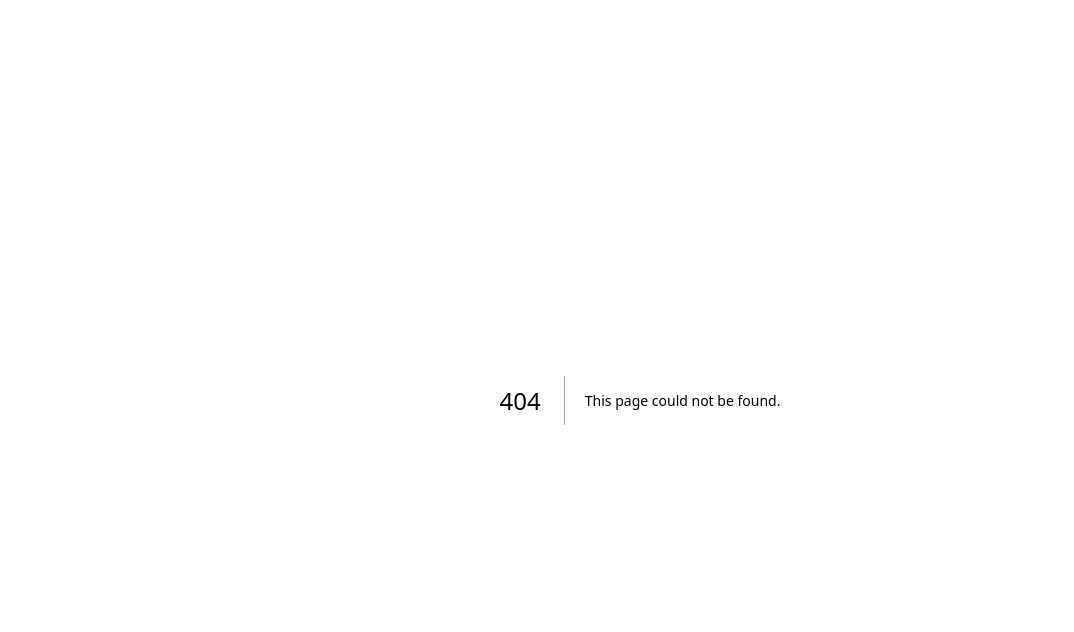
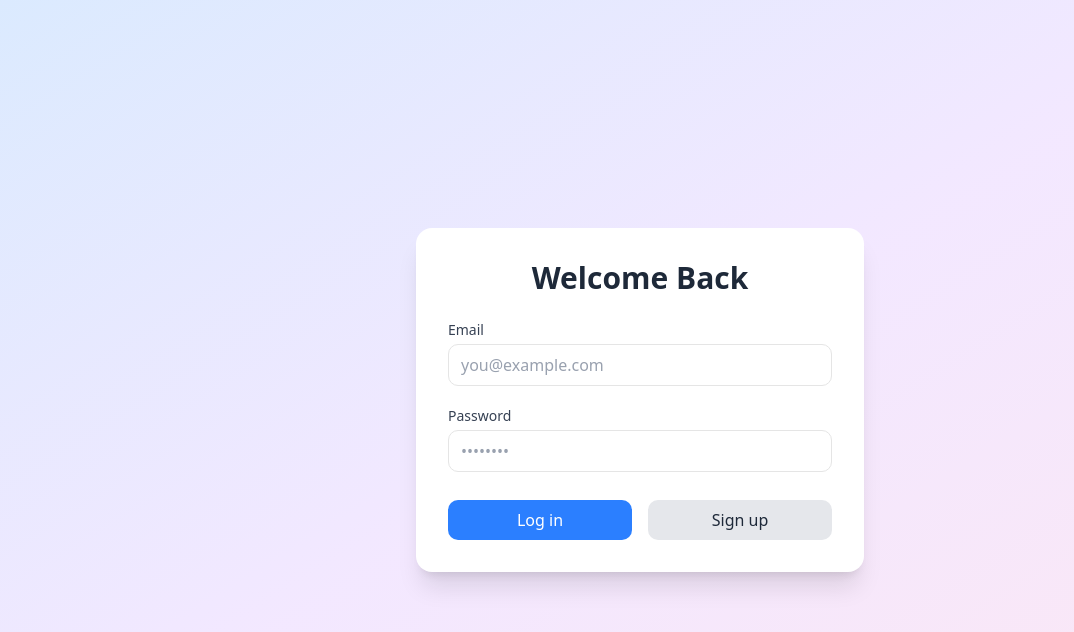
Before and after one commit to shadabali-git/Exam-Test-Platform, a Next.js app: page /login in a window 1280 px wide. Before the commit this address had no page. Shown: the top 632 px of the page, without its empty margins (0-1074 px from the left). Built offline with nearby package versions, Linux system fonts and the light colour scheme.

Commit message:
Login with Email Password

```diff
--- /dev/null
+++ b/app/error/page.tsx
@@ -0,0 +1,25 @@
+"use client"
+
+
+export default function ErrorPage() {
+  return (
+    <div className="min-h-screen flex flex-col items-center justify-center bg-gray-50 text-center p-6">
+      <div className="bg-white p-8 rounded-2xl shadow-lg max-w-md">
+
+        <h1 className="text-3xl font-bold mt-4 text-gray-800">
+          Oops! Something went wrong
+        </h1>
+        <p className="text-gray-600 mt-2">
+          We’re sorry, but something didn’t work as expected.
+          Try refreshing the page or going back.
+        </p>
+        <button
+          onClick={() => window.history.back()}
+          className="mt-6 px-6 py-3 bg-red-500 text-white rounded-xl hover:bg-red-600 transition-colors"
+        >
+          Go Back
+        </button>
+      </div>
+    </div>
+  )
+}
--- /dev/null
+++ b/app/login/action.ts
@@ -0,0 +1,59 @@
+'use server'
+
+import { revalidatePath } from 'next/cache'
+import { redirect } from 'next/navigation'
+
+import { createClient } from '@/lib/supabase/server'
+
+export async function login(formData: FormData) {
+  const supabase = await createClient()
+
+  // type-casting here for convenience
+  // in practice, you should validate your inputs
+  const data = {
+    email: formData.get('email') as string,
+    password: formData.get('password') as string,
+  }
+
+  const { error } = await supabase.auth.signInWithPassword(data)
+
+  if (error) {
+    redirect('/error')
+  }
+
+  revalidatePath('/', 'layout')
+  redirect('/')
+}
+
+export async function signup(formData: FormData) {
+  const supabase = await createClient()
+
+  // type-casting here for convenience
+  // in practice, you should validate your inputs
+  const data = {
+    email: formData.get('email') as string,
+    password: formData.get('password') as string,
+  }
+
+  const { error } = await supabase.auth.signUp(data)
+
+  if (error) {
+    redirect('/error')
+  }
+
+  revalidatePath('/', 'layout')
+  redirect('/')
+}
+export async function logout() {
+  const supabase = await createClient()
+
+  const { error } = await supabase.auth.signOut()
+
+  if (error) {
+    redirect('/error')
+  }
+
+  // Revalidate the layout so auth state updates immediately
+  revalidatePath('/', 'layout')
+  redirect('/')
+}
--- /dev/null
+++ b/app/login/page.tsx
@@ -0,0 +1,76 @@
+import { login, signup } from './action'
+import {Toaster,toast } from "sonner"
+export default function LoginPage() {
+
+
+
+
+  return (
+    <div className="min-h-screen flex items-center justify-center bg-gradient-to-br from-blue-100 via-purple-100 to-pink-100 p-6">
+      <div className="bg-white rounded-2xl shadow-xl p-8 w-full max-w-md">
+        <h1 className="text-3xl font-bold text-center text-gray-800 mb-6">
+          Welcome Back
+        </h1>
+        <form className="space-y-5">
+          {/* Email */}
+          <div>
+            <label
+              htmlFor="email"
+              className="block text-sm font-medium text-gray-700 mb-1"
+            >
+              Email
+            </label>
+            <div className="flex items-center border rounded-lg px-3 py-2 focus-within:ring-2 focus-within:ring-blue-400">
+
+              <input
+                id="email"
+                name="email"
+                type="email"
+                required
+                className="w-full outline-none border-none text-gray-800 placeholder-gray-400"
+                placeholder="you@example.com"
+              />
+            </div>
+          </div>
+
+          {/* Password */}
+          <div>
+            <label
+              htmlFor="password"
+              className="block text-sm font-medium text-gray-700 mb-1"
+            >
+              Password
+            </label>
+            <div className="flex items-center border rounded-lg px-3 py-2 focus-within:ring-2 focus-within:ring-blue-400">
+
+              <input
+                id="password"
+                name="password"
+                type="password"
+                required
+                className="w-full outline-none border-none text-gray-800 placeholder-gray-400"
+                placeholder="••••••••"
+              />
+            </div>
+          </div>
+
+          {/* Buttons */}
+          <div className="flex gap-4 pt-2">
+            <button
+              formAction={login}
+              className="flex-1 bg-blue-500 text-white py-2 rounded-lg hover:bg-blue-600 transition-colors"
+            >
+              Log in
+            </button>
+            <button
+              formAction={signup}
+              className="flex-1 bg-gray-200 text-gray-800 py-2 rounded-lg hover:bg-gray-300 transition-colors"
+            >
+              Sign up
+            </button>
+          </div>
+        </form>
+      </div>
+    </div>
+  )
+}
--- a/app/page.tsx
+++ b/app/page.tsx
@@ -3,25 +3,55 @@ import { Button } from "@/components/ui/button"
 import { Card, CardContent, CardDescription, CardHeader, CardTitle } from "@/components/ui/card"
 import { BookOpen, Users, PlusCircle, Play } from "lucide-react"
 
-export default function HomePage() {
+import { createClient } from "@/lib/supabase/server"
+import { logout } from "../app/login/action"
+
+export default async function HomePage() {
+  const supabase = await createClient()
+  const {
+    data: { session },
+  } = await supabase.auth.getSession();
+
   return (
     <div className="min-h-screen bg-gradient-to-br from-blue-50 to-indigo-100 dark:from-gray-900 dark:to-gray-800">
       <div className="container mx-auto px-4 py-8">
+        {/* Top-right auth controls */}
+        <div className="flex justify-end mb-4">
+          {session ? (
+            <form action={logout}>
+              <Button type="submit" variant="destructive">
+                Logout
+              </Button>
+            </form>
+          ) : (
+            <Link href="/login">
+              <Button>Login</Button>
+            </Link>
+          )}
+        </div>
+
+        {/* Hero Section */}
         <div className="text-center mb-12">
-          <h1 className="text-4xl md:text-6xl font-bold text-gray-900 dark:text-white mb-4">MCQ Test Platform</h1>
+          <h1 className="text-4xl md:text-6xl font-bold text-gray-900 dark:text-white mb-4">
+            MCQ Test Platform
+          </h1>
           <p className="text-xl text-gray-600 dark:text-gray-300 max-w-2xl mx-auto">
             Create engaging multiple choice tests and track student performance with our intuitive platform
           </p>
         </div>
 
+        {/* Cards */}
         <div className="grid md:grid-cols-2 gap-8 max-w-4xl mx-auto">
+          {/* Tutor Card */}
           <Card className="hover:shadow-lg transition-shadow duration-300">
             <CardHeader className="text-center pb-4">
               <div className="mx-auto w-16 h-16 bg-blue-100 dark:bg-blue-900 rounded-full flex items-center justify-center mb-4">
                 <BookOpen className="w-8 h-8 text-blue-600 dark:text-blue-400" />
               </div>
               <CardTitle className="text-2xl">For Tutors</CardTitle>
-              <CardDescription className="text-base">Create and manage MCQ tests for your students</CardDescription>
+              <CardDescription className="text-base">
+                Create and manage MCQ tests for your students
+              </CardDescription>
             </CardHeader>
             <CardContent className="space-y-4">
               <div className="space-y-2">
@@ -42,13 +72,16 @@ export default function HomePage() {
             </CardContent>
           </Card>
 
+          {/* Student Card */}
           <Card className="hover:shadow-lg transition-shadow duration-300">
             <CardHeader className="text-center pb-4">
               <div className="mx-auto w-16 h-16 bg-green-100 dark:bg-green-900 rounded-full flex items-center justify-center mb-4">
                 <Play className="w-8 h-8 text-green-600 dark:text-green-400" />
               </div>
               <CardTitle className="text-2xl">For Students</CardTitle>
-              <CardDescription className="text-base">Take tests and see your results instantly</CardDescription>
+              <CardDescription className="text-base">
+                Take tests and see your results instantly
+              </CardDescription>
             </CardHeader>
             <CardContent className="space-y-4">
               <div className="space-y-2">
--- /dev/null
+++ b/app/private/page.tsx
@@ -0,0 +1,14 @@
+import { redirect } from 'next/navigation'
+
+import { createClient } from '@/lib/supabase/server'
+
+export default async function PrivatePage() {
+  const supabase = await createClient()
+
+  const { data, error } = await supabase.auth.getUser()
+  if (error || !data?.user) {
+    redirect('/login')
+  }
+
+  return <p>Hello {data.user.email}</p>
+}
--- /dev/null
+++ b/lib/supabase/browser.ts
@@ -0,0 +1,8 @@
+import { createBrowserClient } from '@supabase/ssr'
+
+export function createClient() {
+  return createBrowserClient(
+    process.env.NEXT_PUBLIC_SUPABASE_URL!,
+    process.env.NEXT_PUBLIC_SUPABASE_ANON_KEY!
+  )
+}
--- /dev/null
+++ b/lib/supabase/middleware.ts
@@ -0,0 +1,46 @@
+import { createServerClient } from '@supabase/ssr'
+import { NextResponse, type NextRequest } from 'next/server'
+
+export async function updateSession(request: NextRequest) {
+  let supabaseResponse = NextResponse.next({ request })
+
+  const supabase = createServerClient(
+    process.env.NEXT_PUBLIC_SUPABASE_URL!,
+    process.env.NEXT_PUBLIC_SUPABASE_ANON_KEY!,
+    {
+      cookies: {
+        getAll() {
+          return request.cookies.getAll()
+        },
+        setAll(cookiesToSet) {
+          cookiesToSet.forEach(({ name, value, options }) => request.cookies.set(name, value))
+          supabaseResponse = NextResponse.next({ request })
+          cookiesToSet.forEach(({ name, value, options }) =>
+            supabaseResponse.cookies.set(name, value, options)
+          )
+        },
+      },
+    }
+  )
+
+  const {
+    data: { user },
+  } = await supabase.auth.getUser()
+
+  // List of public routes
+  const publicPaths = ['/', '/login', '/error']
+
+  const isPublic = publicPaths.some(
+    (path) =>
+      request.nextUrl.pathname === path || request.nextUrl.pathname.startsWith(path + '/')
+  )
+
+  // Redirect only if user is not logged in and path is not public
+  if (!user && !isPublic) {
+    const url = request.nextUrl.clone()
+    url.pathname = '/login'
+    return NextResponse.redirect(url)
+  }
+
+  return supabaseResponse
+}
--- /dev/null
+++ b/lib/supabase/server.ts
@@ -0,0 +1,29 @@
+import { createServerClient } from '@supabase/ssr'
+import { cookies } from 'next/headers'
+
+export async function createClient() {
+  const cookieStore = await cookies()
+
+  return createServerClient(
+    process.env.NEXT_PUBLIC_SUPABASE_URL!,
+    process.env.NEXT_PUBLIC_SUPABASE_ANON_KEY!,
+    {
+      cookies: {
+        getAll() {
+          return cookieStore.getAll()
+        },
+        setAll(cookiesToSet) {
+          try {
+            cookiesToSet.forEach(({ name, value, options }) =>
+              cookieStore.set(name, value, options)
+            )
+          } catch {
+            // The `setAll` method was called from a Server Component.
+            // This can be ignored if you have middleware refreshing
+            // user sessions.
+          }
+        },
+      },
+    }
+  )
+}
--- /dev/null
+++ b/middleware.ts
@@ -0,0 +1,19 @@
+import { type NextRequest } from 'next/server'
+import { updateSession } from '../Exam-Test-Platform/lib/supabase/middleware'
+
+export async function middleware(request: NextRequest) {
+  return await updateSession(request)
+}
+
+export const config = {
+  matcher: [
+    /*
+     * Match all request paths except for the ones starting with:
+     * - _next/static (static files)
+     * - _next/image (image optimization files)
+     * - favicon.ico (favicon file)
+     * Feel free to modify this pattern to include more paths.
+     */
+    '/((?!_next/static|_next/image|favicon.ico|.*\\.(?:svg|png|jpg|jpeg|gif|webp)$).*)',
+  ],
+}
--- a/package.json
+++ b/package.json
@@ -36,7 +36,7 @@
     "@radix-ui/react-toggle-group": "^1.1.10",
     "@radix-ui/react-tooltip": "^1.2.7",
     "@supabase/ssr": "^0.6.1",
-    "@supabase/supabase-js": "^2.50.2",
+    "@supabase/supabase-js": "^2.55.0",
     "class-variance-authority": "^0.7.1",
     "clsx": "^2.1.1",
     "cmdk": "^1.1.1",
@@ -51,7 +51,7 @@
     "react-dom": "^19.0.0",
     "react-hook-form": "^7.58.1",
     "react-resizable-panels": "^3.0.3",
-    "react-syntax-highlighter": "^15.6.1",
+    "react-syntax-highlighter": "^5.8.0",
     "recharts": "^3.0.2",
     "sonner": "^2.0.5",
     "tailwind-merge": "^3.3.1",
```
Also changed, not shown: 1 other file (tests, documents, lock files or other folders).
